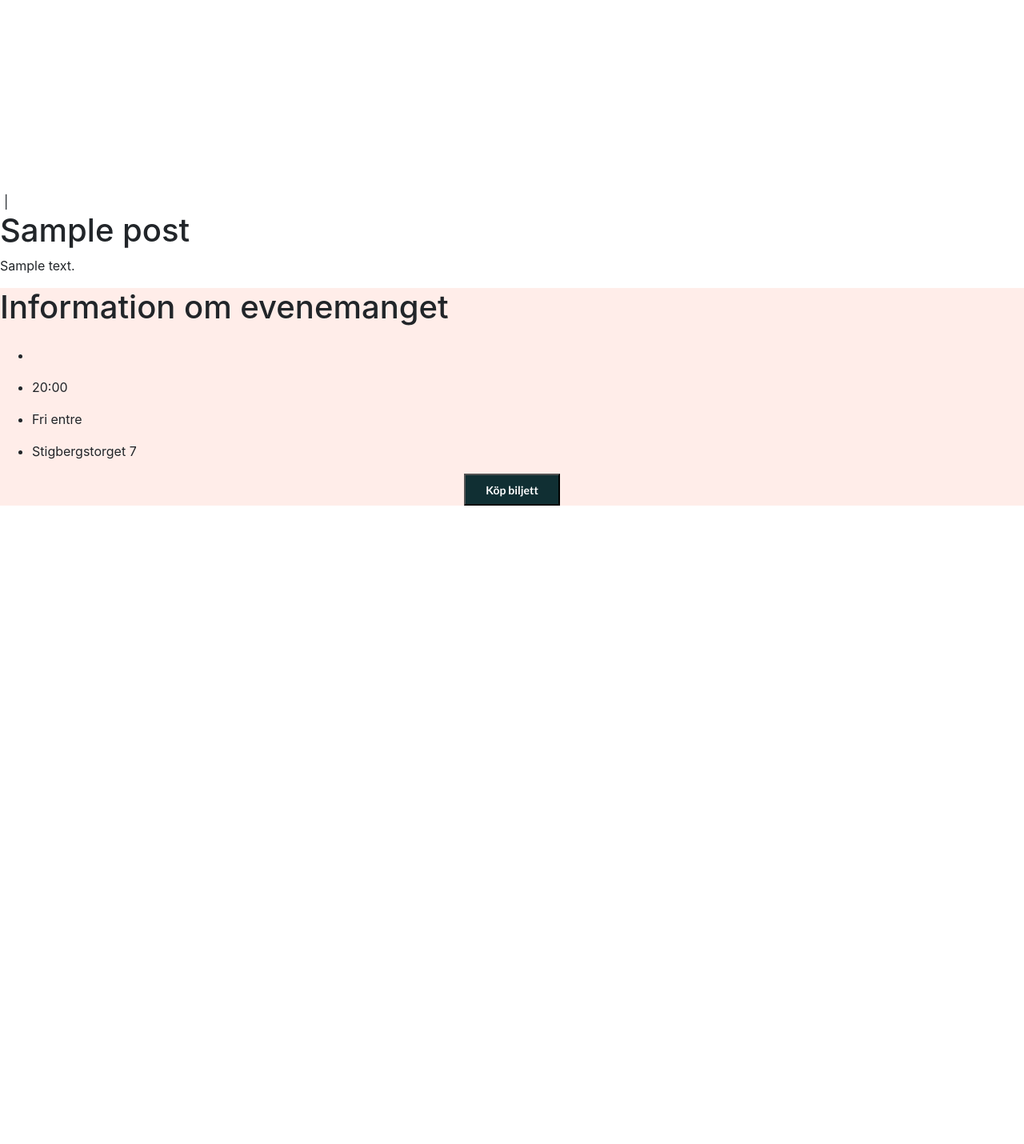
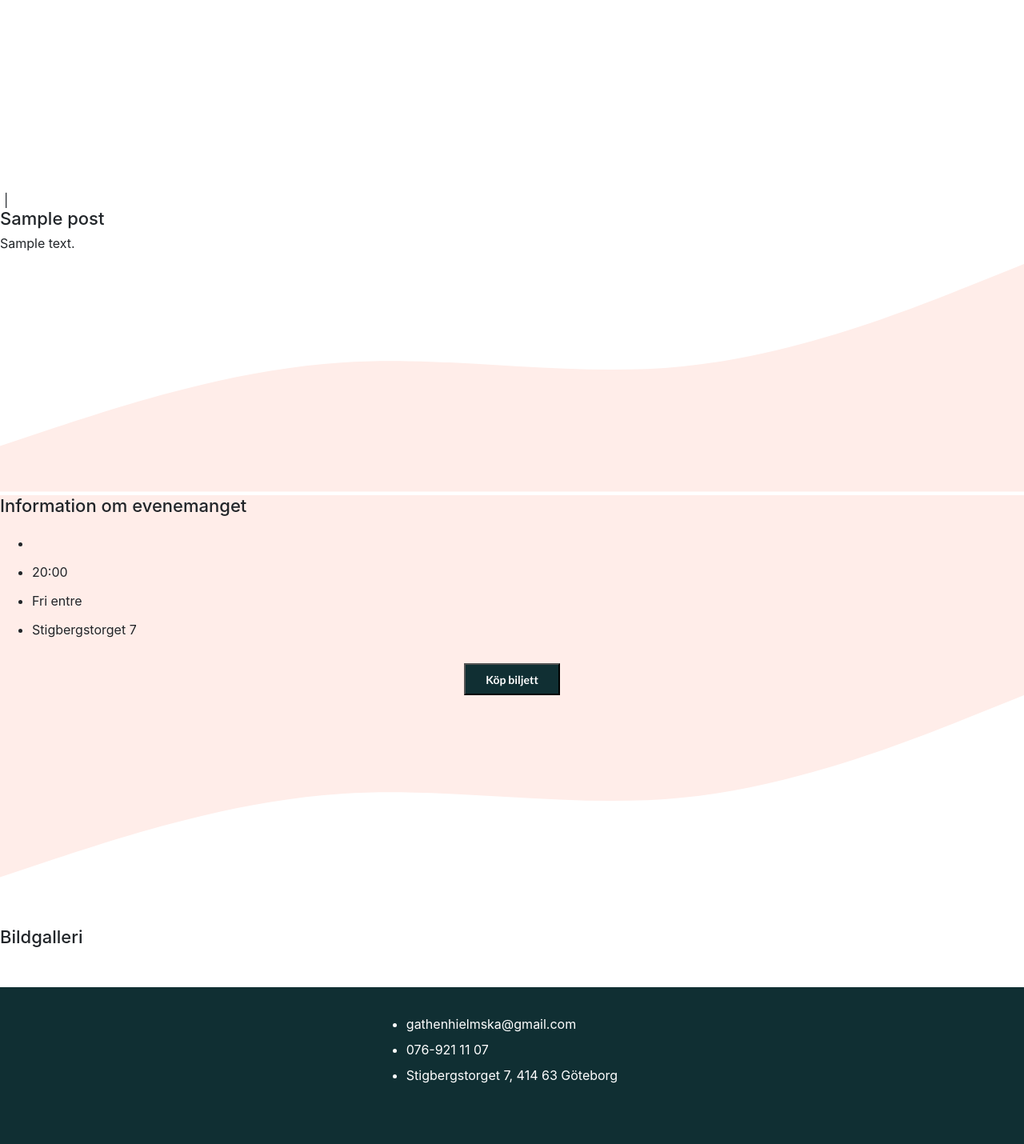
Before and after one commit to Erik-joh/gathenhielmska, a WordPress theme: template public/themes/Gathenhielmska/single-event.php in a window 1280 px wide. Shown: the part 56-1486 px from the top of the page at 80% size. Before the commit the page ends 688 px from the top, so only its background shows below. Run offline with PHP 8.4 and a stand-in for WordPress, Linux system fonts and the light colour scheme; the site name, menu and one post (Sample post) are stand-ins, and other content is empty; style sheets or scripts are compiled from the project's sources; some libraries are stand-ins or nearby versions.

Commit message:
single-event + footer

```diff
--- a/public/themes/Gathenhielmska/footer.php
+++ b/public/themes/Gathenhielmska/footer.php
@@ -1,3 +1,13 @@
+<footer>
+    <div>
+        <ul>
+            <li>gathenhielmska@gmail.com</li>
+            <li>076-921 11 07</li>
+            <li>Stigbergstorget 7, 414 63 Göteborg</li>
+        </ul>
+    </div>
+</footer>
+
   <?php wp_footer(); ?>
 </body>
 </html>
--- a/public/themes/Gathenhielmska/functions.php
+++ b/public/themes/Gathenhielmska/functions.php
@@ -56,6 +56,5 @@ add_action('wp_enqueue_scripts', function () {
     wp_enqueue_script('bootstrap');
     wp_enqueue_style('style', get_stylesheet_directory_uri() . '/assets/styles/app.css');
     wp_enqueue_script('script', get_template_directory_uri() . '/assets/scripts/app.js', [], false, true);
-    wp_enqueue_style('fonts', 'https://fonts.googleapis.com/css2?family=Lato:wght@700&display=swap' );
-
+    wp_enqueue_style('fonts', '//fonts.googleapis.com/css2?family=Lato:wght@700&display=swap' );
 });
--- a/public/themes/Gathenhielmska/single-event.php
+++ b/public/themes/Gathenhielmska/single-event.php
@@ -1,6 +1,6 @@
 <?php get_header(); ?>
 
-<div class="">
+<div class="single-event-container">
     <div class="">
         <?php if (have_posts()) : ?>
             <?php while (have_posts()) : the_post(); ?>
@@ -28,20 +28,32 @@
     </div>
 
 <!-- Information Section -->
-
+    <svg xmlns="http://www.w3.org/2000/svg" viewBox="0 0 1440 320">
+        <style> .wave { fill: currentColor; } </style>
+        <path class="wave" fill="#f3f4f5" fill-opacity="1" d="M0,256L80,229.3C160,203,320,149,480,138.7C640,128,800,160,960,144C1120,128,1280,64,1360,32L1440,0L1440,320L1360,320C1280,320,1120,320,960,320C800,320,640,320,480,320C320,320,160,320,80,320L0,320Z"></path>
+    </svg>
     <div class="event-info-container">
         <h1>Information om evenemanget</h1>
-            <div class="">
         <ul>
             <li><p class="event-date"><?php the_field('date'); ?></li>
             <li><p class="event-date">20:00</li>
             <li><p class="event-date">Fri entre</li>
             <li><p class="event-date">Stigbergstorget 7</li>
         </ul>
-            </div>
         <div class="btn-container">
             <button>Köp biljett</button>
         </div>
     </div>
+    <svg xmlns="http://www.w3.org/2000/svg" viewBox="0 0 1440 320">
+        <style> .wave { fill: currentColor; } </style>
+        <path class="wave" fill="#f3f4f5" fill-opacity="1" d="M0,256L80,229.3C160,203,320,149,480,138.7C640,128,800,160,960,144C1120,128,1280,64,1360,32L1440,0L1440,0L1360,0C1280,0,1120,0,960,0C800,0,640,0,480,0C320,0,160,0,80,0L0,0Z"></path>
+    </svg>
 
+<!-- Gallery Section -->
+    <div class="gallery-container">
+        <h1>Bildgalleri</h1>
+        <div class=""></div>
+    </div>
+
+</div> <!-- single-event-container -->
 <?php get_footer(); ?>
--- a/resources/styles/app.scss
+++ b/resources/styles/app.scss
@@ -1,14 +1,11 @@
 /* WordPlate */
+
 @import './components/variables.scss';
 @import './components/button.scss';
-
+@import './components/footer.scss';
 
 @import './pages/front-page/front-page.scss';
 @import './pages/events.scss';
-
-
-
-
 
 // *, *::before, *::after {
 //   padding: 0;
--- /dev/null
+++ b/resources/styles/components/footer.scss
@@ -0,0 +1,20 @@
+footer {
+  * {
+    margin: 0;
+    padding: 0;
+  }
+
+  li {
+    font-size: 16px;
+    padding: 4px 0;
+  }
+
+  background: $darkGreen;
+  color: #ffffff;
+  margin-top: 50px;
+  padding: 30px 0 70px 0;
+  display: flex;
+  flex-direction: column;
+  align-items: center;
+  justify-content: center;
+}
--- a/resources/styles/pages/events.scss
+++ b/resources/styles/pages/events.scss
@@ -36,7 +36,7 @@
 
   .event-cards {
     background-color: rgb(255, 255, 255);
-    margin: 5px 5px;
+    margin: 5px 5px 24px 5px;
     min-width: 300px;
     max-width: 300px;
     display: flex;
@@ -77,6 +77,20 @@
 
 // Single-event.php below
 
+.single-event-container {
+  line-height: normal;
+
+  h1 {
+    font-size: 22px;
+  }
+
+  svg {
+    color: $lightPink;
+    margin: 0;
+    padding: 0;
+  }
+}
+
 .cat-date-container {
   display: flex;
   justify-content: flex-start;
@@ -92,6 +106,8 @@
   display: flex;
   flex-direction: column;
   background-color: $lightPink;
+  margin: 0;
+  padding: 0;
 
   .btn-container {
     display: flex;
```
Lines whose indentation alone changed are shown as unchanged.
